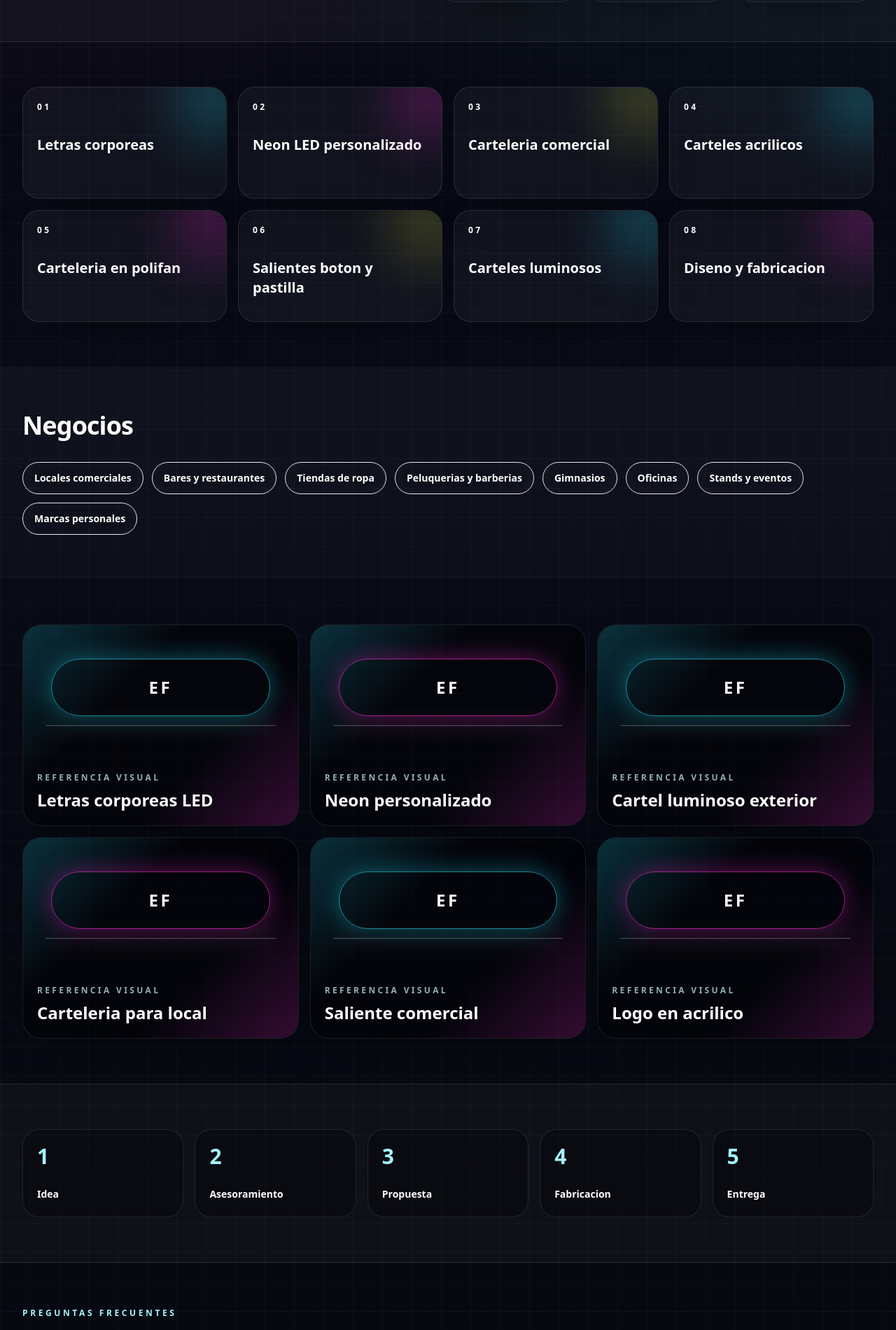
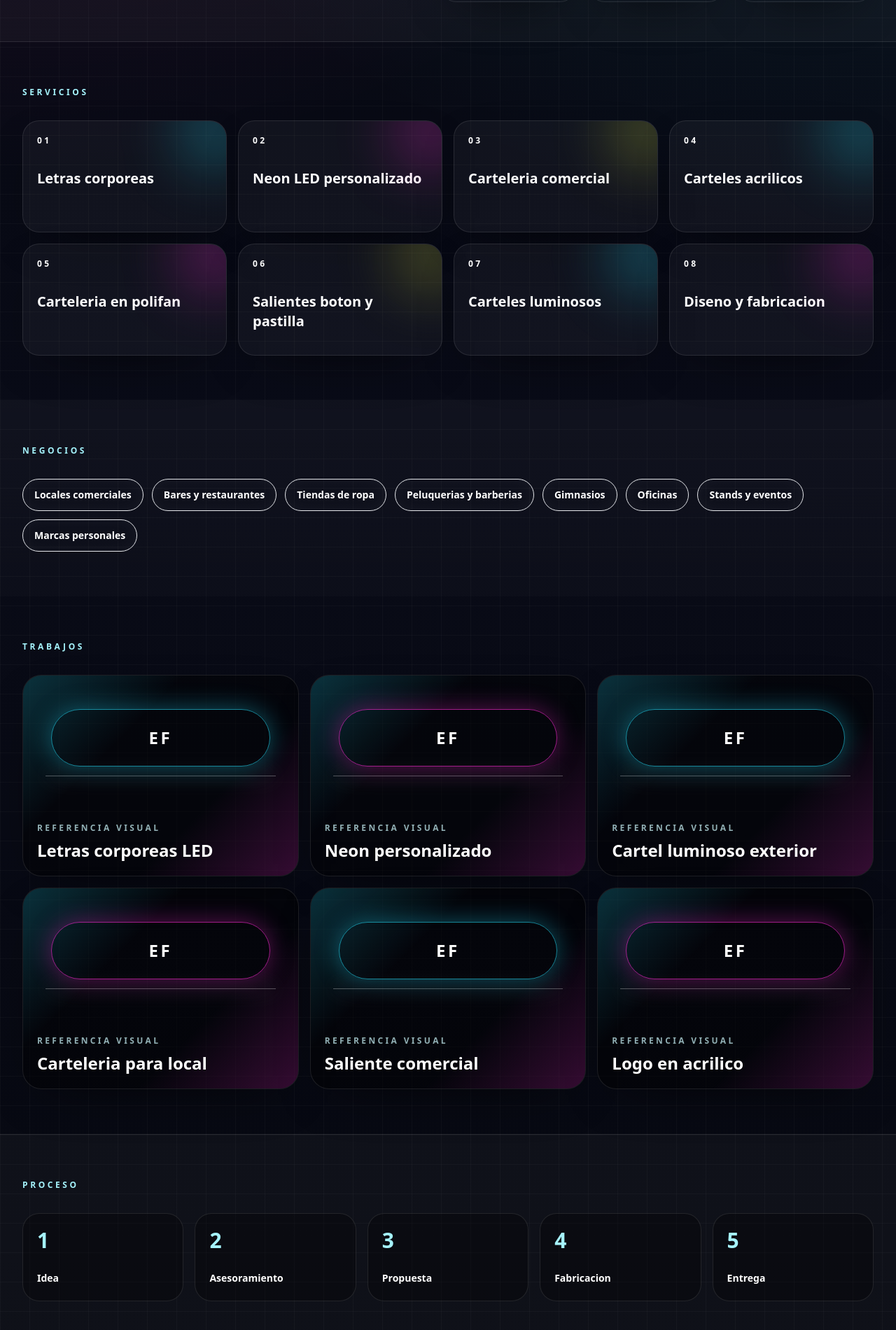
Before and after one commit to olmedovalentino/luma-estetica-demo, a Next.js app: page / in a window 1280 px wide. Shown: the part 1109-3009 px from the top of the page at 70% size. Built offline with nearby package versions, Linux system fonts and the light colour scheme.

Commit message:
Restore small Effeflex section labels

```diff
--- a/src/app/page.tsx
+++ b/src/app/page.tsx
@@ -15,6 +15,7 @@ import {
 } from "@/lib/site";
 
 const neonLines = ["LETRAS", "NEON LED", "CARTELERIA"];
+const eyebrowClass = "text-xs font-semibold uppercase tracking-[0.3em] text-cyan-200";
 
 export default function HomePage() {
   const whatsappUrl = buildWhatsappUrl(site.whatsappMessage);
@@ -83,7 +84,9 @@ export default function HomePage() {
         </section>
 
         <section id="servicios" className="mx-auto max-w-7xl px-4 py-16 sm:px-6 lg:px-8">
-          <div className="grid gap-4 sm:grid-cols-2 lg:grid-cols-4">
+          <p className={eyebrowClass}>Servicios</p>
+
+          <div className="mt-8 grid gap-4 sm:grid-cols-2 lg:grid-cols-4">
             {services.map((service, index) => (
               <article
                 key={service.title}
@@ -111,7 +114,7 @@ export default function HomePage() {
 
         <section className="bg-[linear-gradient(180deg,rgba(255,255,255,0.03),rgba(255,255,255,0.015))]">
           <div className="mx-auto max-w-7xl px-4 py-16 sm:px-6 lg:px-8">
-            <h2 className="text-3xl font-semibold tracking-tight text-white sm:text-4xl">Negocios</h2>
+            <p className={eyebrowClass}>Negocios</p>
 
             <div className="mt-8 flex flex-wrap gap-3">
               {businessTypes.map((type) => (
@@ -127,7 +130,9 @@ export default function HomePage() {
         </section>
 
         <section id="trabajos" className="mx-auto max-w-7xl px-4 py-16 sm:px-6 lg:px-8">
-          <div className="grid gap-4 md:grid-cols-2 lg:grid-cols-3">
+          <p className={eyebrowClass}>Trabajos</p>
+
+          <div className="mt-8 grid gap-4 md:grid-cols-2 lg:grid-cols-3">
             {portfolio.map((item, index) => (
               <article
                 key={item}
@@ -160,7 +165,9 @@ export default function HomePage() {
 
         <section id="proceso" className="border-y border-white/10 bg-white/[0.03]">
           <div className="mx-auto max-w-7xl px-4 py-16 sm:px-6 lg:px-8">
-            <div className="grid gap-4 lg:grid-cols-5">
+            <p className={eyebrowClass}>Proceso</p>
+
+            <div className="mt-8 grid gap-4 lg:grid-cols-5">
               {process.map((step, index) => (
                 <article key={step} className="rounded-3xl border border-white/10 bg-black/30 p-5">
                   <p className="text-3xl font-black text-cyan-200">{index + 1}</p>
```
